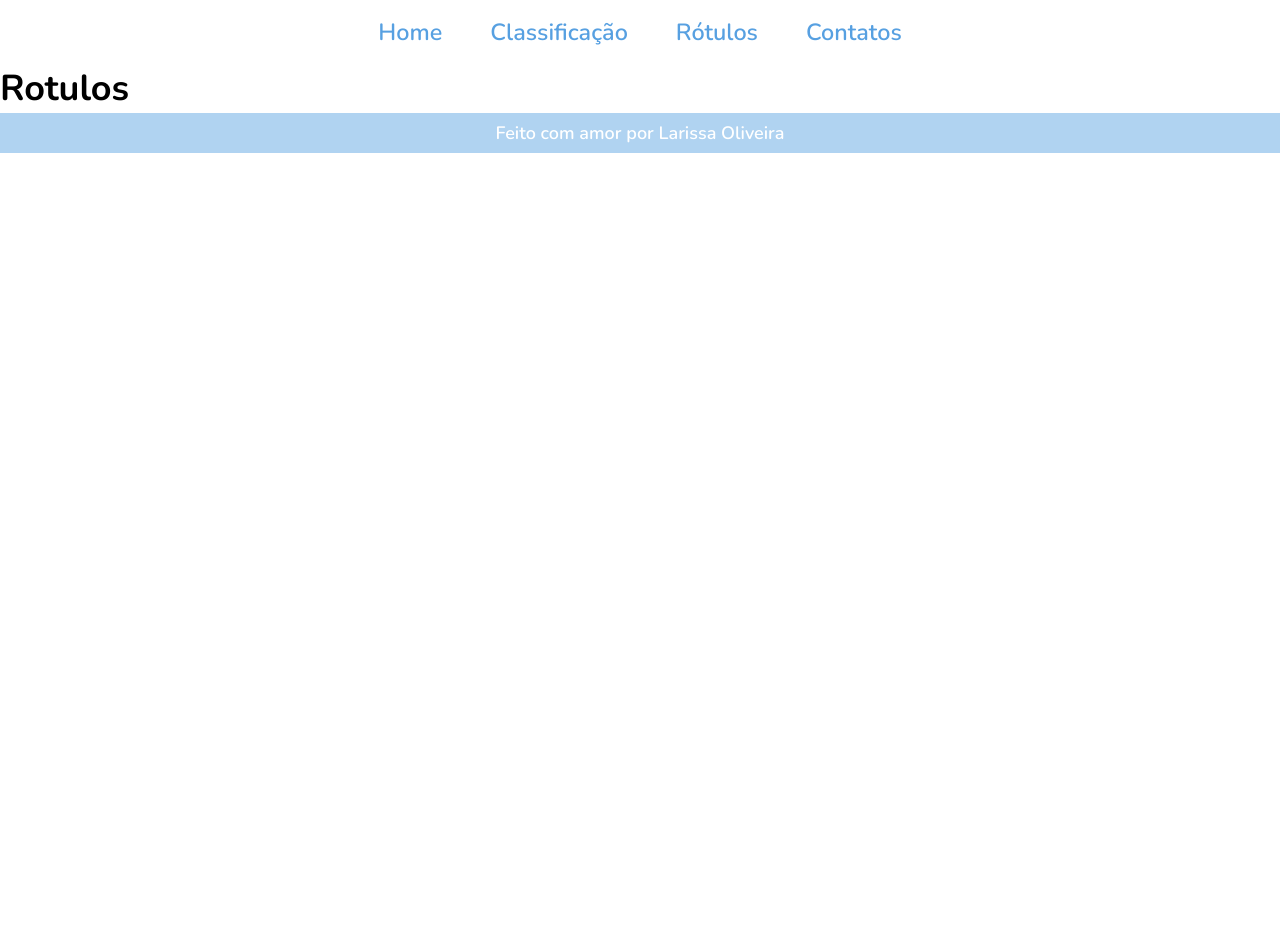
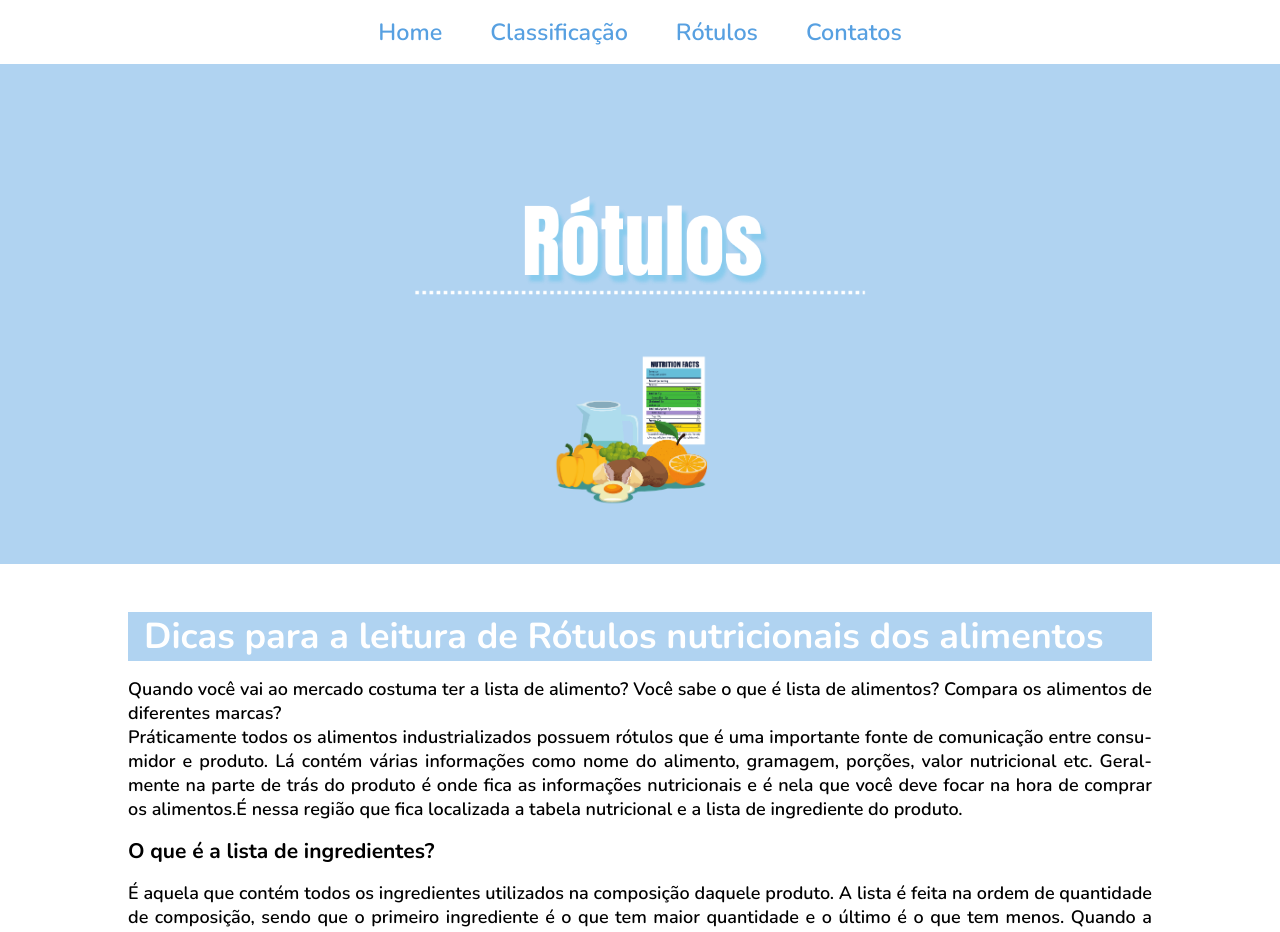
Before and after one commit to olaari/projeto-final, a React (Vite) app: page /rotulos in a window 1280 px wide. Shown: the top 932 px of the page. Before the commit the page ends 800 px from the top, so only its background shows below. Built offline with nearby package versions, Linux system fonts and the light colour scheme.

Commit message:
Backgroud rótulos e início do texto na page

```diff
--- a/src/pages/Classificacao/Classificacao.jsx
+++ b/src/pages/Classificacao/Classificacao.jsx
@@ -95,7 +95,7 @@ function Classificacao() {
 
 
                 <h1 className='titulo-quiz'>Quiz dos Alimentos</h1>
-<p>Bora ver se você absorveu as informações dessa página? Esse quiz será composto de 4 questões e com 4 alternativas cada. </p>
+<p>Bora ver se você absorveu as informações dessa página? Esse quiz será composto de 4 questões e com 4 alternativas cada. Tenho</p>
             </div>
         </>
     )
--- a/src/pages/Classificacao/classificacao.css
+++ b/src/pages/Classificacao/classificacao.css
@@ -10,7 +10,6 @@ div.background-classificacao {
   background: url("../../assets/background-classificacao.png") no-repeat center;
   background-size: contain;
   height: 40%;
-  /* https://stackoverflow.com/a/18200048 */
   margin: auto;
   position: absolute;
   top: 0;
--- a/src/pages/Rotulos/Rotulos.jsx
+++ b/src/pages/Rotulos/Rotulos.jsx
@@ -1,6 +1,31 @@
-function Rotulos(){
-    return(
-        <h1>Rotulos</h1>
+import "./rotulos.css"
+import alimentosRotulos from "../../assets/alimentos-rotulos.png"
+
+function Rotulos() {
+    return (
+        <>
+            <div className="main-background">
+                <img className="alimento-rotulos" src={alimentosRotulos}></img>
+                <div className="background-rotulo"></div>
+            </div>
+
+            <div className="main-rotulo">
+                <h1>Dicas para a leitura de Rótulos nutricionais dos alimentos </h1>
+                <p>Quando você vai ao mercado costuma ter a lista de alimento? Você sabe o que é lista de alimentos? Compara os alimentos de diferentes marcas?</p>
+
+                <p> Práticamente todos os alimentos industrializados possuem rótulos que é uma importante fonte de comunicação entre consumidor e produto. Lá contém várias informações como nome do alimento, gramagem, porções, valor nutricional etc. Geralmente na parte de trás do produto é onde fica as informações nutricionais e é nela que você deve focar na hora de comprar os alimentos.É nessa região que fica localizada a tabela nutricional e a lista de ingrediente do produto. </p>
+                <h3>O que é a lista de ingredientes? </h3>
+                <p>É aquela que contém todos os ingredientes utilizados na composição daquele produto. A lista é feita na ordem de quantidade de composição, sendo que o primeiro ingrediente é o que tem maior quantidade e o último é o que tem menos.
+                    Quando a lista passa de mais de 5 ingredientes geralmente faz parte do grupo de alimentos chamados de ultraprocessados (<a href="https://nutri-desrotula.netlify.app/rotulos">Clique aqui para saber mais</a>)
+                </p>
+
+
+
+
+
+
+            </div>
+        </>
     )
 
 }
--- /dev/null
+++ b/src/pages/Rotulos/rotulos.css
@@ -0,0 +1,43 @@
+div.main-background {
+    width: 100%;
+    height: 500px;
+    background-color: #b0d3f1;
+    position: relative;
+    margin-bottom: 2rem;
+}
+
+div.background-rotulo {
+    background: url("../../assets/background-rotulos.png") no-repeat center;
+    background-size: contain;
+    height: 25%;
+    margin: auto;
+    position: absolute;
+    top: 0;
+    left: 0;
+    bottom: 30%;
+    right: 0;
+}
+
+.alimento-rotulos {
+    height: 35%;
+    left: 0;
+    right: 0;
+    margin: auto;
+    bottom: 3rem;
+    align-items: center;
+    position: absolute;
+
+}
+div.main-rotulo {
+    padding: 1rem 0;
+    margin: 0 auto;
+    width: 80%;
+    text-align: justify;
+  }
+
+div.main-rotulo>h1 {
+    margin-bottom: 1rem;
+    color: white;
+    background-color: #b0d3f1;
+    padding-left: 1rem;
+  }
```
Also changed, not shown: src/assets/alimentos-rotulos.png (added), src/assets/background-rotulos.png (added), src/pages/Rotulos/quiz.css (deleted).
